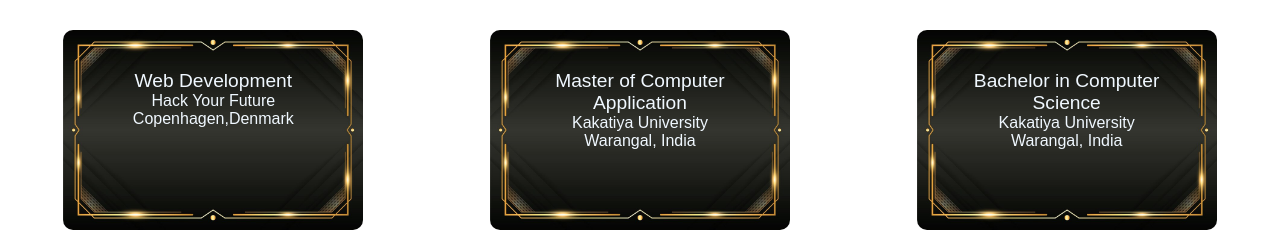
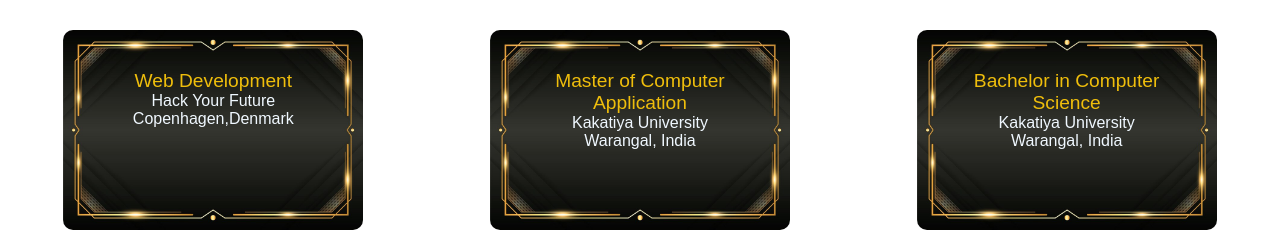
Before and after one commit to santhoshboinapally/santhosh82, a React (Create React App) app: page / in a window 1280 px wide. Shown: the part 2551-2783 px from the top of the page. Built offline with nearby package versions, Linux system fonts and the light colour scheme.

Commit message:
education.css added

```diff
--- a/src/components/education.css
+++ b/src/components/education.css
@@ -17,4 +17,5 @@
 }
 .edu-title{
     font-size: 1.2rem;
+    color: rgb(239, 190, 12);
 }
```
